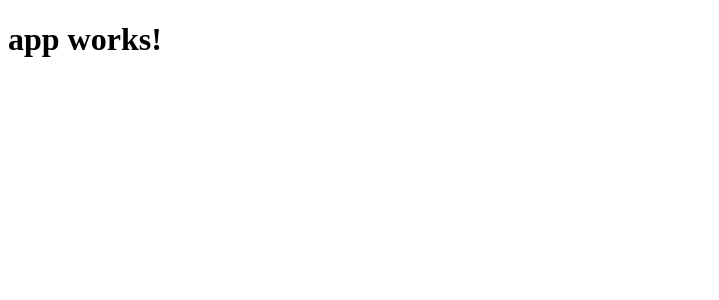
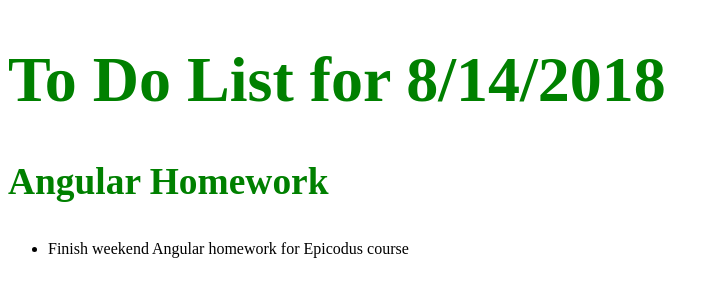
Before and after one commit to NoahNim/to-do, an Angular app: page / in a window 1280 px wide. Shown: the top 300 px of the page, without its empty margins (0-719 px from the left). Built offline with nearby package versions, Linux system fonts and the light colour scheme.

Commit message:
add model view

```diff
--- a/src/app/app.component.css
+++ b/src/app/app.component.css
@@ -0,0 +1,3 @@
+h1 {
+  color: green;
+}
--- a/src/app/app.component.html
+++ b/src/app/app.component.html
@@ -1,3 +1,7 @@
 <h1>
-  {{title}}
+  <h1>To Do List for {{month}}/{{day}}/{{year}}</h1>
+  <h3>{{currentFocus}}</h3>
 </h1>
+<ul>
+ <li>{{firstTask.description}}</li>
+</ul>
--- a/src/app/app.component.ts
+++ b/src/app/app.component.ts
@@ -1,4 +1,5 @@
 import { Component } from '@angular/core';
+import { Task } from './models/task.model';
 
 @Component({
   selector: 'app-root',
@@ -6,5 +7,11 @@ import { Component } from '@angular/core';
   styleUrls: ['./app.component.css']
 })
 export class AppComponent {
-  title = 'app works!';
+  currentFocus: string = "Angular Homework";
+  currentTime = new Date();
+  month: number = this.currentTime.getMonth() + 1;
+  day: number = this.currentTime.getDate();
+  year: number = this.currentTime.getFullYear();
+
+  firstTask: Task = new Task("Finish weekend Angular homework for Epicodus course")
 }
--- /dev/null
+++ b/src/app/models/task.model.ts
@@ -0,0 +1,4 @@
+export class Task {
+  public done: boolean = false;
+  constructor(public description: string) {}
+}
```
Also changed, not shown: 1 other file (tests, documents, lock files or other folders).
